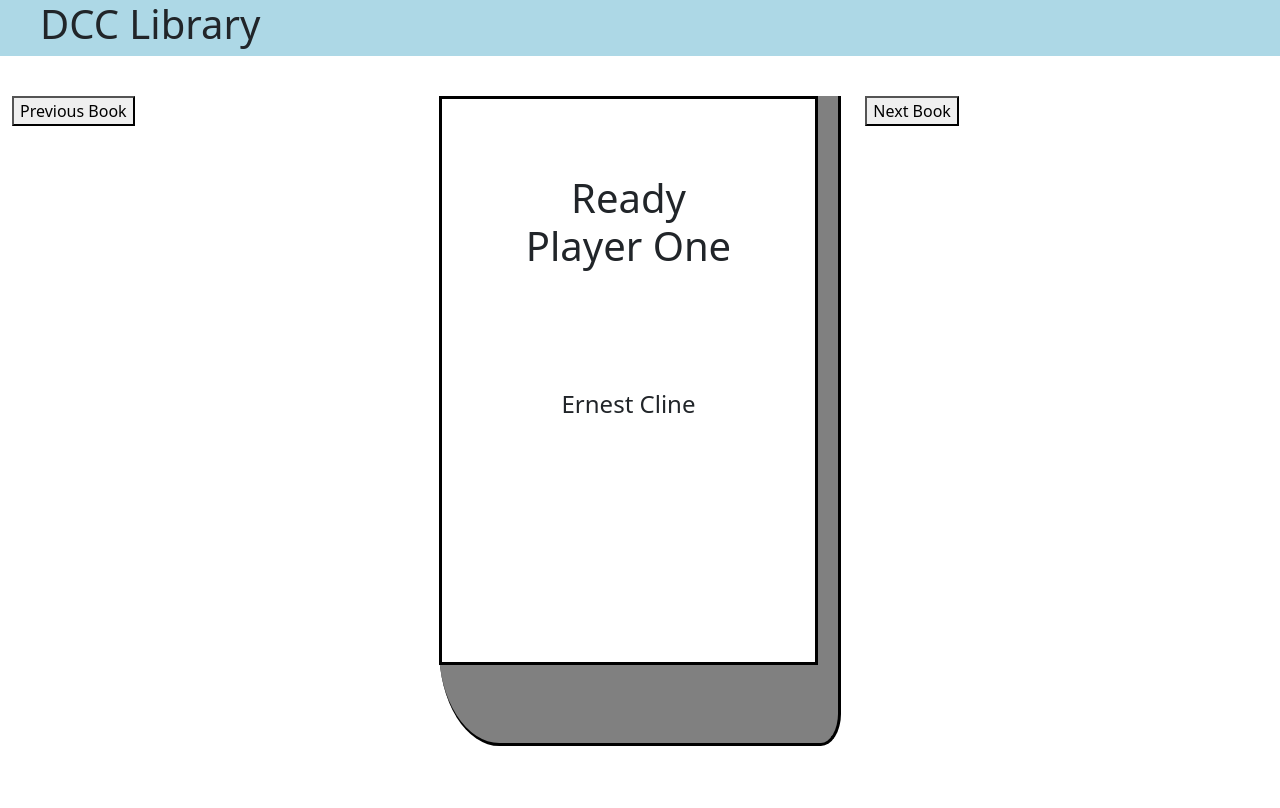
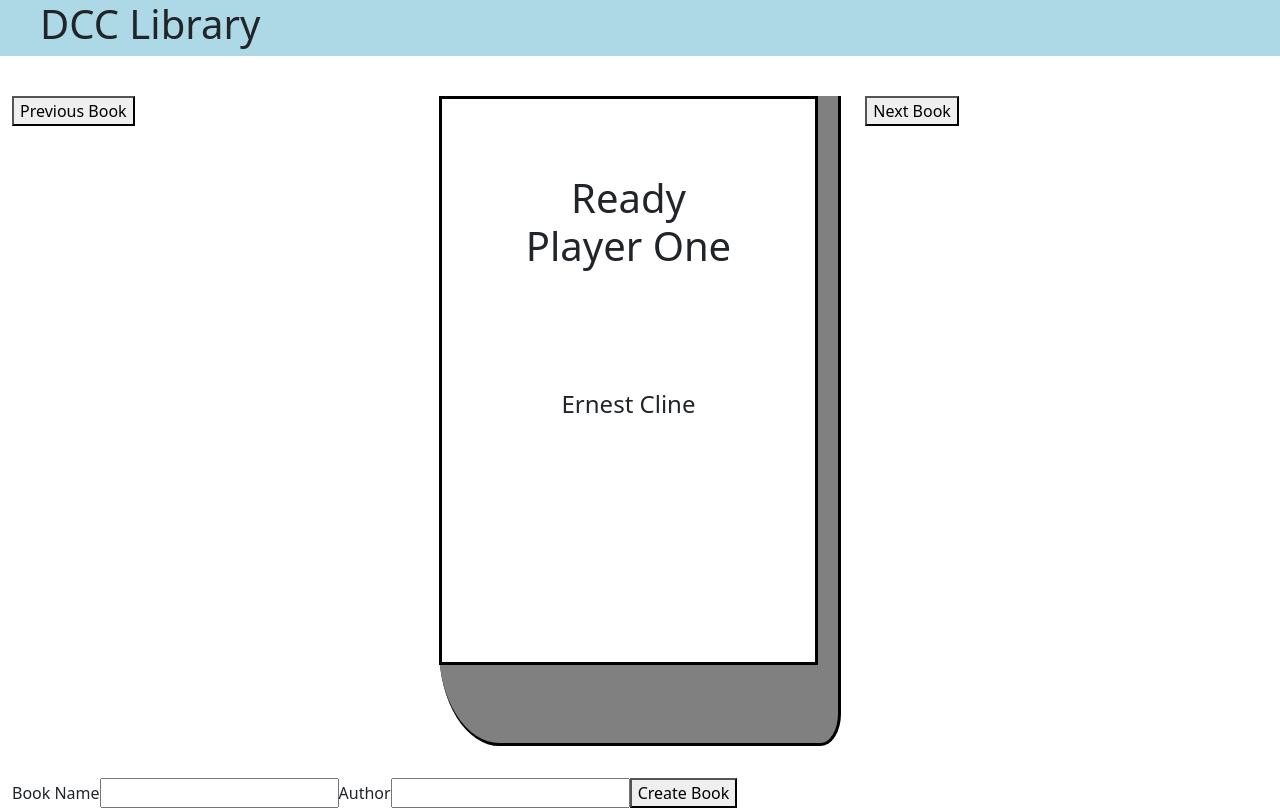
Before and after one commit to craigrmills/DCC_Library, a React (Create React App) app: page / in a window 1280 px wide. Built offline with nearby package versions, Linux system fonts and the light colour scheme.

Commit message:
Created and Completed the CreateBook Component

```diff
--- a/src/components/App.jsx
+++ b/src/components/App.jsx
@@ -2,6 +2,7 @@
 import './App.css';
 import TitleBar from './TitleBar/TitleBar';
 import BookViewer from './BookViewer/BookViewer';
+import BookCreator from './BookCreator/BookCreator';
 
 class App extends Component {
     constructor(props){
@@ -38,11 +39,19 @@
         });
     }
 
+    createBook = (newBook) => {
+        this.books.push(newBook);
+        this.setState({
+            bookNumber: this.books.length -1
+        });
+    }
+
     render(){
         return(
             <div className="container-fluid">
                 <TitleBar/>
                 <BookViewer book={this.books[this.state.bookNumber]} nextBook={this.goToNextBook} previousBook={this.goToPreviousBook}/>
+                <BookCreator createNewBook={this.createBook}/>
             </div>
         )
     }
--- /dev/null
+++ b/src/components/BookCreator/BookCreator.jsx
@@ -0,0 +1,36 @@
+import React, { Component } from 'react';
+
+class BookCreator extends Component {
+    constructor(props) {
+        super(props);
+        this.state = {
+            title: "",
+            author: ""
+        }
+    }
+
+    handleChange = (event) => {
+        this.setState({
+            [event.target.name]: event.target.value,
+        });
+    }
+
+    handleSubmit = (event) => {
+        event.preventDefault();
+        this.props.createNewBook(this.state)
+    }
+
+    render() {
+        return (
+            <form onSubmit={this.handleSubmit}>
+                <label>Book Name</label>
+                <input name="title" onChange={this.handleChange} value={this.state.title}/>
+                <label>Author</label>
+                <input name="author" onChange={this.handleChange} value={this.state.author}/>
+                <button type="submit">Create Book</button>
+            </form>
+        );
+    }
+}
+
+export default BookCreator;
```
Also changed, not shown: src/components/BookCreator/BookCreator.css (added).
